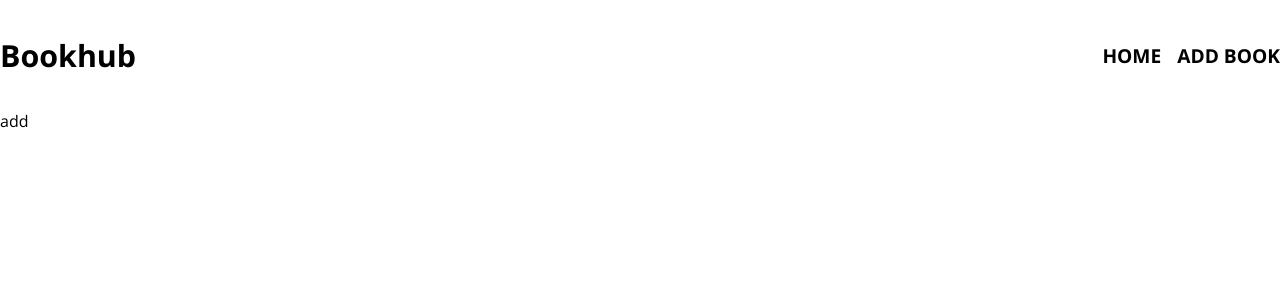
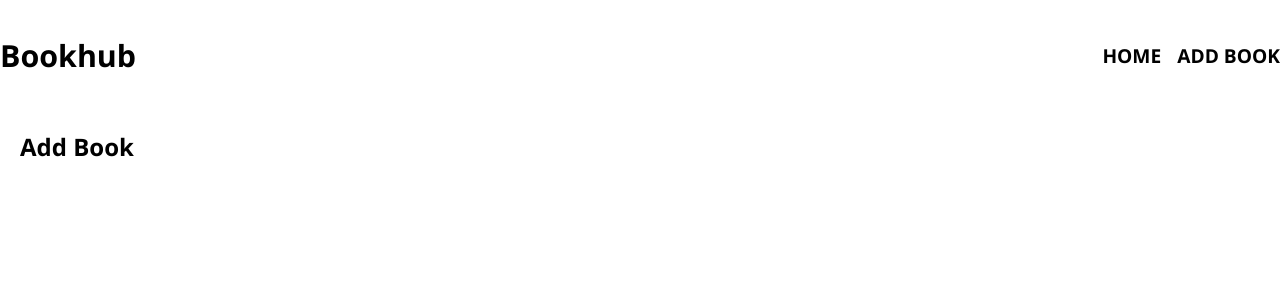
Before and after one commit to Mig-uel/bookhub, a React (Create React App) app in the folder frontend/: page /add in a window 1280 px wide. Shown: the top 300 px of the page. Built offline with nearby package versions, Linux system fonts and the light colour scheme.

Commit message:
update readme, setup add book form and route.

```diff
--- a/frontend/src/App.js
+++ b/frontend/src/App.js
@@ -1,14 +1,17 @@
 import { Routes, Route } from 'react-router-dom'
 
 import Nav from './components/nav/nav.component'
+
+// routes
 import Home from './routes/home/home.route'
+import AddBook from './routes/add-book/add-book.route'
 
 function App() {
   return (
     <Routes>
       <Route exact path='/' element={<Nav />}>
         <Route index element={<Home />} />
-        <Route path='add' element={<div>add</div>} />
+        <Route path='add' element={<AddBook />} />
       </Route>
     </Routes>
   )
--- /dev/null
+++ b/frontend/src/components/add-book/add-book.component.jsx
@@ -0,0 +1,11 @@
+import { AddBookContainer, AddBookComponentTitle } from './add-book.styles'
+
+const AddBookComponent = () => {
+  return (
+    <AddBookContainer>
+      <AddBookComponentTitle>Add Book</AddBookComponentTitle>
+    </AddBookContainer>
+  )
+}
+
+export default AddBookComponent
--- /dev/null
+++ b/frontend/src/components/add-book/add-book.styles.jsx
@@ -0,0 +1,15 @@
+import styled from 'styled-components'
+
+export const AddBookContainer = styled.div`
+  display: flex;
+  flex-direction: column;
+  justify-content: center;
+  width: 100%;
+  height: auto;
+
+  padding: 20px;
+  gap: 20px;
+
+  /* outline: 2px solid black; */
+`
+export const AddBookComponentTitle = styled.h2``
--- /dev/null
+++ b/frontend/src/routes/add-book/add-book.route.jsx
@@ -0,0 +1,13 @@
+import { Outlet } from 'react-router-dom'
+import AddBookComponent from '../../components/add-book/add-book.component'
+
+const AddBook = () => {
+  return (
+    <>
+      <Outlet />
+      <AddBookComponent />
+    </>
+  )
+}
+
+export default AddBook
--- a/frontend/src/routes/home/home.route.jsx
+++ b/frontend/src/routes/home/home.route.jsx
@@ -3,10 +3,10 @@ import HomeComponent from '../../components/home/home.component'
 
 const Home = () => {
   return (
-    <div>
+    <>
       <Outlet />
       <HomeComponent />
-    </div>
+    </>
   )
 }
 
```
Also changed, not shown: frontend/src/components/add-book-form/add-book-form.component.jsx (added), frontend/src/components/add-book-form/add-book-form.styles.jsx (added), 1 other file (tests, documents, lock files or other folders).
